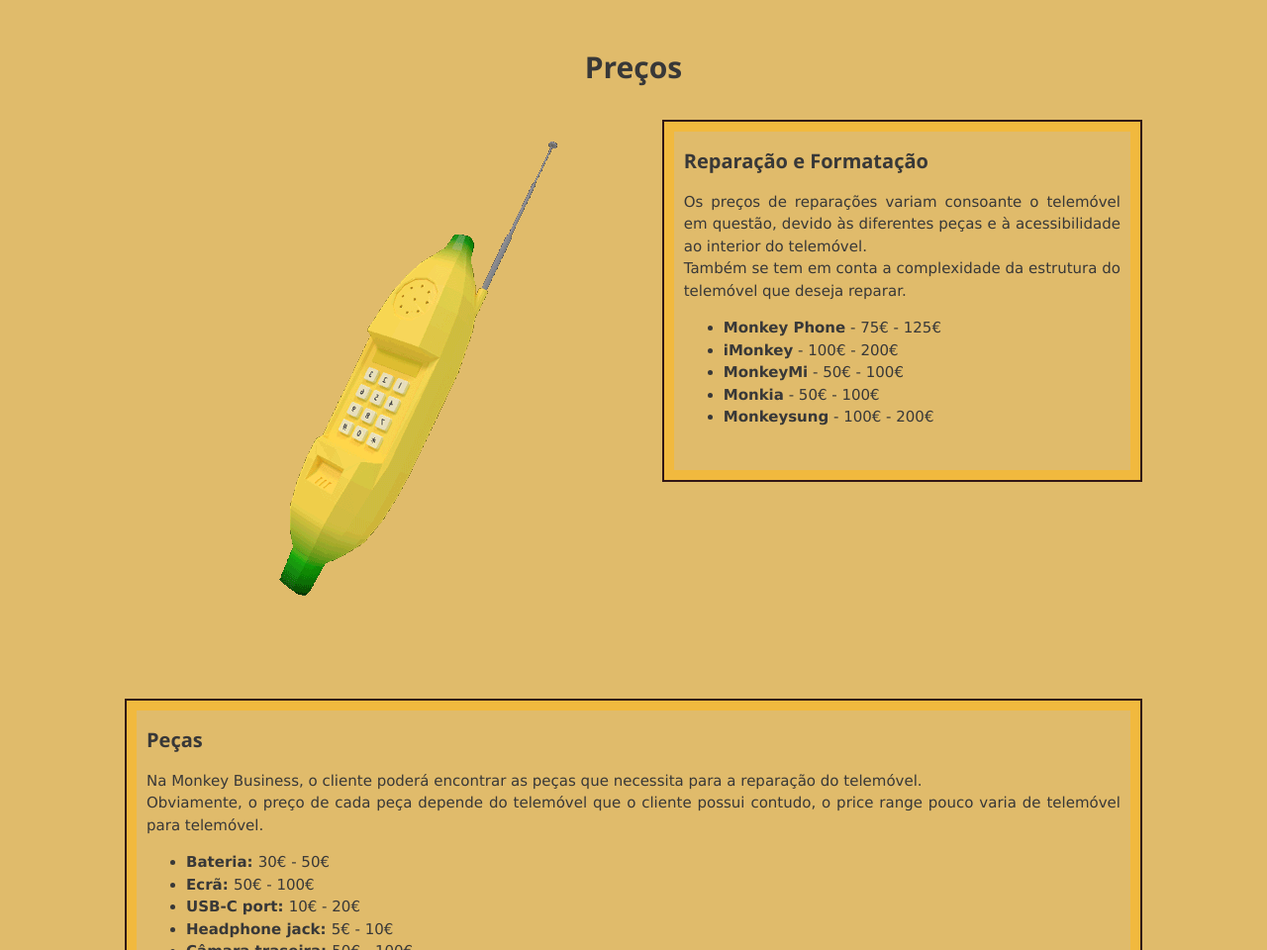
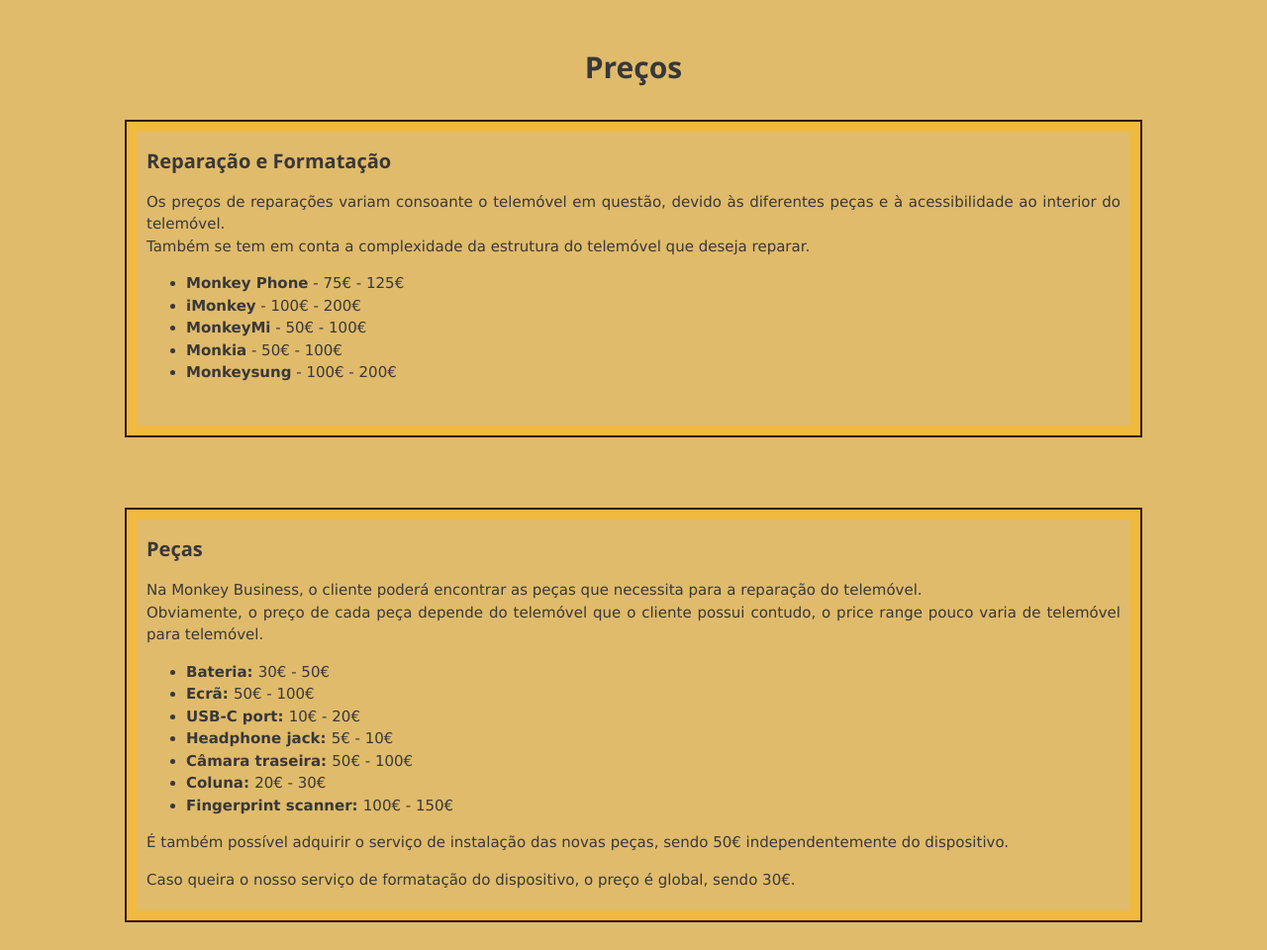
Before and after one commit to armandobrandao/WebDev, a website: page Projeto/public/www/index.html in a window 1280 px wide. Shown: the part 1840-2800 px from the top of the page at 99% size. Drawn offline with nearby package versions, Linux system fonts and the light colour scheme; a web font is replaced by a local one.

Commit message:
Não sei

```diff
--- a/Projeto/public/www/css/style.css
+++ b/Projeto/public/www/css/style.css
@@ -90,8 +90,8 @@ body {
   padding: 16px 10px;
   border: none;
   cursor: pointer;
+  position: absolute;
   opacity: 0.8;
-  position: absolute;
   top: 0px;
   right: 100px;
   width: 100px;
--- a/Projeto/public/www/index.html
+++ b/Projeto/public/www/index.html
@@ -40,8 +40,6 @@
                     <img src="images/monkeylogo.png" style="max-width:100%; height:auto;">
                 </center>
             </div>
-
-
 
             <div id="formLogin" class="formLogin" style="display:none">
                 <h2>Login</h2>
@@ -121,8 +119,7 @@
             </center>
             <br>
             <div class="row">
-                <img src="images/bananaphonegif2.gif" alt="bananaphone" height="max-width:50%; height:auto;">
-                <div class="columnright imagebox2">
+                <div class="imagebox2">
                     <h4><b>Reparação e Formatação</b></h4>
                     <p>Os preços de reparações variam consoante o telemóvel em questão, devido às diferentes peças e à
                         acessibilidade ao interior do telemóvel.<br>
```
